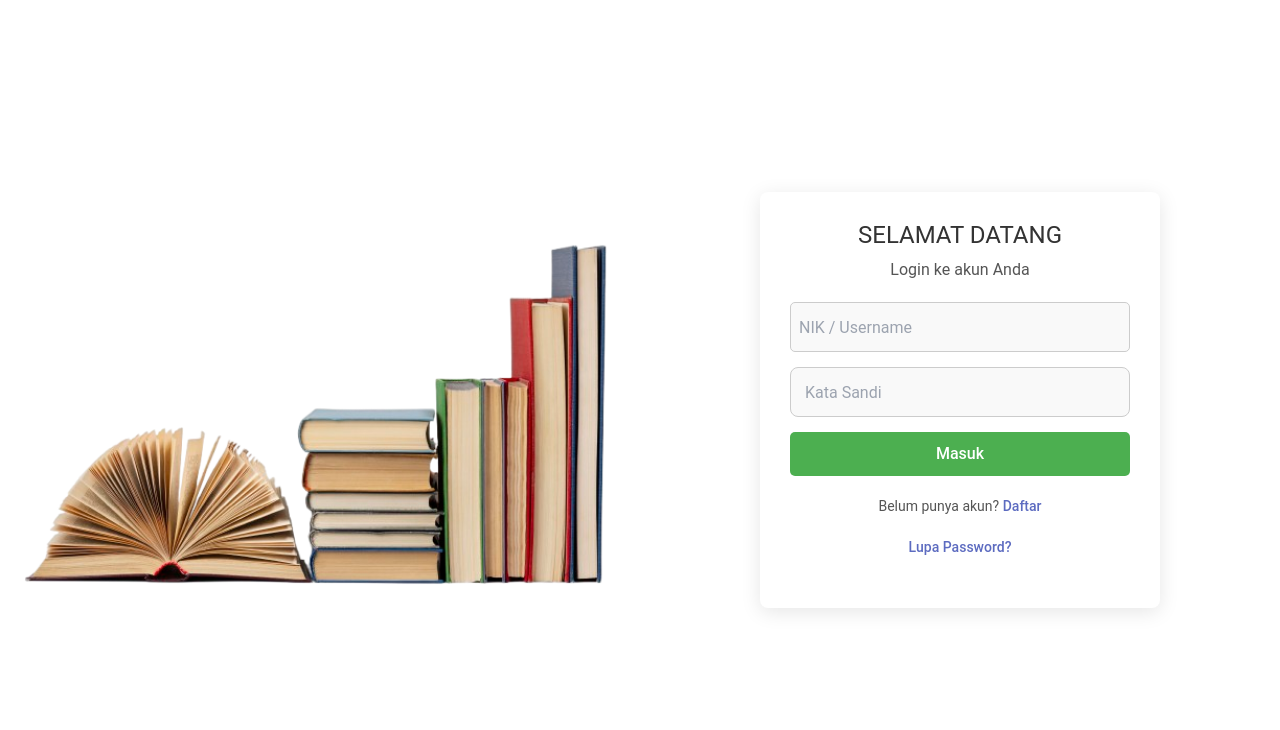
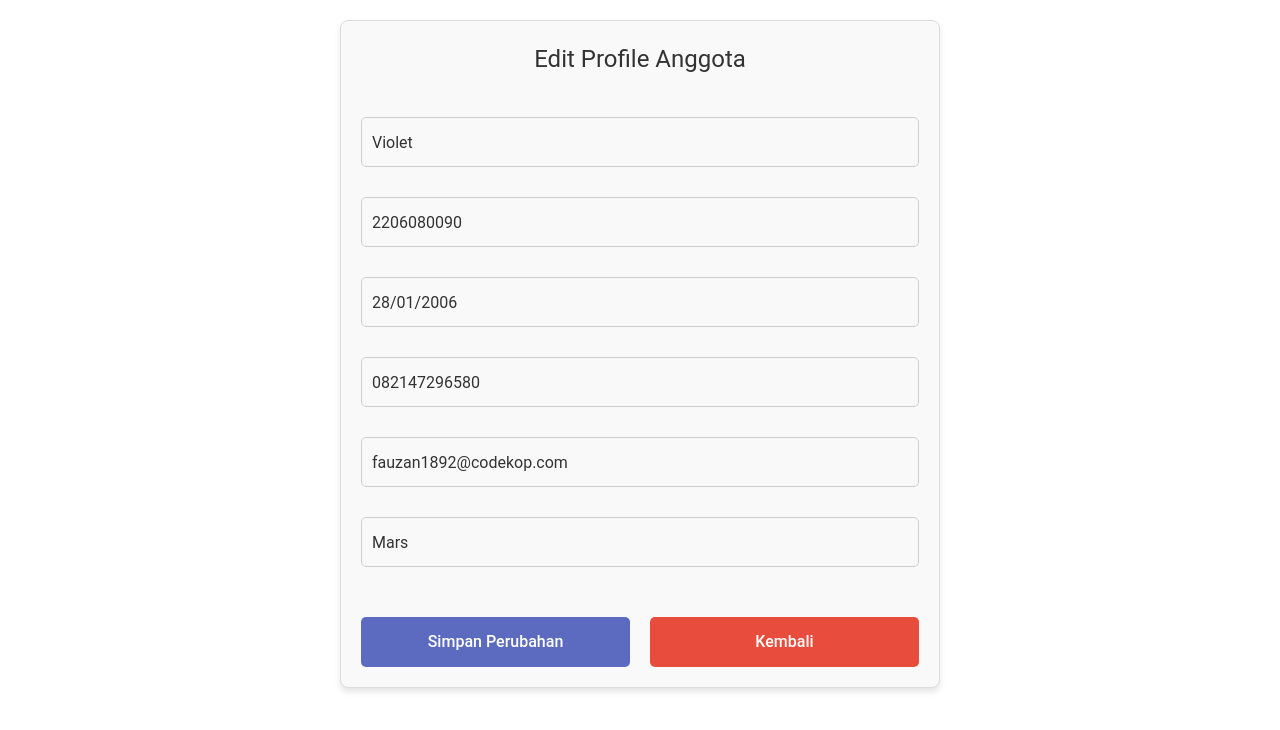
Before and after one commit to proyek-uas-arsitektur-sistem-perpus/proyek-sistem-perpus, a React (Vite) app in the folder frontend/: page /profile-anggota/edit in a window 1280 px wide. Shown: the top 730 px of the page. Built offline with nearby package versions, Linux system fonts and the light colour scheme.

Commit message:
menambahkan halaman

```diff
--- a/frontend/src/App.jsx
+++ b/frontend/src/App.jsx
@@ -9,7 +9,9 @@ import SidebarStaff from "./components/SidebarStaff";
 import SidebarPengguna from "./components/SidebarPengguna";
 import SearchFilter from "./components/SearchFilter";
 import ProfilePengguna from "./pages/ProfilePengguna"; // Halaman Profile
+import ProfileAnggota from "./pages/ProfileAnggota"; // Halaman Profile Anggota
 import EditProfilePengguna from "./pages/EditProfilePengguna"; // Halaman Edit Profile
+import EditProfileAnggota from "./pages/EditProfileAnggota";
 import DataBuku from "./pages/Databuku";
 import TambahBuku from "./pages/Tambahbuku";
 import DataBukuEdit from "./pages/DataBukuEdit";
@@ -24,8 +26,8 @@ import LaporanStock from "./pages/LaporanStock";
 import PeminjamanStaff from "./pages/PeminjamanStaff";
 import PengembalianStaff from "./pages/PengembalianStaff";
 import DendaStaff from "./pages/DendaStaff";
-import TambahPeminjaman from "./pages/TambahPeminjamanStaff";
-import DetailPeminjaman from "./pages/DetailPinjamanStaff";
+import TambahPeminjaman from "./pages/TambahPeminjamanStaff"; // Halaman Tambah Peminjaman
+import DetailPeminjaman from "./pages/DetailPinjamanStaff"; // Halaman Detail Peminjaman
 import "./App.css";
 
 const App = () => {
@@ -33,6 +35,7 @@ const App = () => {
     <Router>
       <div className="app">
         <Routes>
+          {/* Rute Login dan Register */}
           <Route path="/login" element={<Login />} />
           <Route path="/register" element={<Register />} />
 
@@ -58,8 +61,11 @@ const App = () => {
             }
           />
 
+          {/* Halaman Ubah Password */}
           <Route path="/login/change-password" element={<GantiPassword />} />
           <Route path="/lupa-password" element={<GantiPassword />} />
+
+          {/* Search Filter untuk Staff */}
           <Route
             path="/search"
             element={
@@ -69,46 +75,50 @@ const App = () => {
               </div>
             }
           />
+
+          {/* Logout */}
           <Route path="/logout" element={<Logout />} />
+
+          {/* Profil Pengguna */}
           <Route path="/profile" element={<ProfilePengguna />} /> {/* Route untuk Profil */}
           <Route path="/profile/edit" element={<EditProfilePengguna />} /> {/* Route untuk Edit Profil */}
-          <Route path="/data-pengguna" element={<DataPengguna />} /> {/* Route untuk Data Pengguna */}
-          <Route path="*" element={<Login />} />
+          <Route path="/profile-anggota/edit" element={<EditProfileAnggota />} />
 
-          {/* Tambahkan route untuk halaman DataBuku */}
+          {/* Profil Anggota */}
+          <Route path="/profile-anggota" element={<ProfileAnggota />} /> {/* Route untuk Profil Anggota */}
+
+          {/* Data Pengguna */}
+          <Route path="/data-pengguna" element={<DataPengguna />} />
+          <Route path="/data-pengguna/tambah" element={<TambahDataPengguna />} />
+          <Route path="/data-pengguna/edit/:id" element={<EditDataPengguna />} />
+
+          {/* Halaman Buku */}
           <Route path="/data-buku" element={<DataBuku />} />
           <Route path="/tambah-buku" element={<TambahBuku />} />
           <Route path="/data-buku-edit" element={<DataBukuEdit />} />
           <Route path="/detail-buku" element={<DetailBuku />} />
 
+          {/* Halaman Peminjaman */}
+          <Route path="/peminjaman-staff" element={<PeminjamanStaff />} />
+          <Route path="/peminjaman-staff/tambah" element={<TambahPeminjaman />} />
+          <Route path="/peminjaman-staff/:id" element={<DetailPeminjaman />} />
 
-
-          {/* Tambahkan route untuk halaman Peminjaman */}
-          <Route path="/peminjaman-staff" element={<PeminjamanStaff />} />
-
-          {/* Tambahkan route untuk halaman Pengembalian */}
+          {/* Halaman Pengembalian */}
           <Route path="/pengembalian-staff" element={<PengembalianStaff />} />
 
-          {/* Tambahkan route untuk halaman Denda */}
+          {/* Halaman Denda */}
           <Route path="/denda-staff" element={<DendaStaff />} />
 
-          {/* Tambahkan route untuk halaman Kategori */}
+          {/* Halaman Kategori */}
           <Route path="/kategori" element={<Kategori />} />
 
-          {/* Tambahkan route untuk halaman Tambah Peminjaman */}
-          <Route path="/peminjaman-staff/tambah" element={<TambahPeminjaman />} />
-
-          {/* Tambahkan route untuk halaman DetailPeminjam */}
-          <Route path="/peminjaman-staff/:id" element={<DetailPeminjaman />} />
-
-          {/* Rute tambahan untuk TambahDataPengguna dan EditDataPengguna */}
-          <Route path="/data-pengguna/tambah" element={<TambahDataPengguna />} />
-          <Route path="/data-pengguna/edit/:id" element={<EditDataPengguna />} />
-
-          {/* Rute untuk fitur stock opname */}
+          {/* Fitur Stock */}
           <Route path="/stock-masuk" element={<StockMasuk />} />
           <Route path="/stock-keluar" element={<StockKeluar />} />
           <Route path="/laporan-stock" element={<LaporanStock />} />
+
+          {/* Redirect jika route tidak ditemukan */}
+          <Route path="*" element={<Login />} />
         </Routes>
       </div>
     </Router>
--- /dev/null
+++ b/frontend/src/pages/EditProfileAnggota.css
@@ -0,0 +1,69 @@
+/* Reset dan pengaturan dasar */
+* {
+    margin: 0;
+    padding: 0;
+    box-sizing: border-box;
+  }
+
+  .form-container {
+    max-width: 800px;
+    margin: 20px auto;
+    padding: 20px;
+    background: #f9f9f9;
+    border-radius: 8px;
+    box-shadow: 0px 4px 6px rgba(0, 0, 0, 0.1);
+  }
+
+  .form-container h2 {
+    text-align: center;
+    margin-bottom: 20px;
+    font-size: 24px;
+  }
+
+  .form-container form {
+    display: flex;
+    flex-direction: column;
+    gap: 15px;
+  }
+
+  .form-container input {
+    padding: 10px;
+    font-size: 16px;
+    border: 1px solid #ccc;
+    border-radius: 5px;
+  }
+
+  .button-group {
+    display: flex;
+    justify-content: center; /* Posisikan tombol di tengah */
+    gap: 10px; /* Jarak antar tombol */
+  }
+
+  .action-button {
+    padding: 12px 24px; /* Ukuran tombol */
+    font-size: 16px;
+    border-radius: 5px;
+    border: none;
+    cursor: pointer;
+    text-align: center;
+    transition: background-color 0.3s ease;
+    flex: 1;
+  }
+
+  .save-button {
+    background-color: #3498db; /* Warna biru */
+    color: white;
+  }
+
+  .save-button:hover {
+    background-color: #2980b9; /* Biru gelap saat hover */
+  }
+
+  .back-button {
+    background-color: #e74c3c !important; /* Warna merah */
+    color: white;
+  }
+
+  .back-button:hover {
+    background-color: #c0392b !important; /* Merah gelap saat hover */
+  }
--- /dev/null
+++ b/frontend/src/pages/EditProfileAnggota.jsx
@@ -0,0 +1,100 @@
+import React, { useState } from "react";
+import { useNavigate } from "react-router-dom";
+import "./EditProfileAnggota.css";
+
+const EditProfileAnggota = () => {
+  const navigate = useNavigate();
+
+  const [formData, setFormData] = useState({
+    nama: "Violet",
+    nik: "2206080090",
+    tanggalLahir: "28/01/2006",
+    telepon: "082147296580",
+    email: "fauzan1892@codekop.com",
+    alamat: "Mars",
+  });
+
+  const handleChange = (e) => {
+    const { name, value } = e.target;
+    setFormData({
+      ...formData,
+      [name]: value,
+    });
+  };
+
+  const handleSubmit = (e) => {
+    e.preventDefault();
+    alert("Data berhasil diperbarui!");
+    navigate("/profile-anggota"); // Navigasi kembali ke halaman Profile Anggota
+  };
+
+  const handleBack = () => {
+    navigate("/profile-anggota"); // Navigasi kembali ke halaman Profile Anggota
+  };
+
+  return (
+    <div className="form-container">
+      <h2>Edit Profile Anggota</h2>
+      <form onSubmit={handleSubmit}>
+        <input
+          type="text"
+          name="nama"
+          value={formData.nama}
+          onChange={handleChange}
+          placeholder="Nama"
+          required
+        />
+        <input
+          type="text"
+          name="nik"
+          value={formData.nik}
+          onChange={handleChange}
+          placeholder="NIK"
+          required
+        />
+        <input
+          type="text"
+          name="tanggalLahir"
+          value={formData.tanggalLahir}
+          onChange={handleChange}
+          placeholder="Tanggal Lahir"
+          required
+        />
+        <input
+          type="text"
+          name="telepon"
+          value={formData.telepon}
+          onChange={handleChange}
+          placeholder="Telepon"
+          required
+        />
+        <input
+          type="email"
+          name="email"
+          value={formData.email}
+          onChange={handleChange}
+          placeholder="Email"
+          required
+        />
+        <input
+          type="text"
+          name="alamat"
+          value={formData.alamat}
+          onChange={handleChange}
+          placeholder="Alamat"
+          required
+        />
+        <div className="button-group">
+          <button type="submit" className="action-button save-button">
+            Simpan Perubahan
+          </button>
+          <button type="button" className="action-button back-button" onClick={handleBack}>
+            Kembali
+          </button>
+        </div>
+      </form>
+    </div>
+  );
+};
+
+export default EditProfileAnggota;
--- /dev/null
+++ b/frontend/src/pages/ProfileAnggota.css
@@ -0,0 +1,65 @@
+.profile-container {
+  max-width: 800px;
+  margin: 20px auto;
+  padding: 20px;
+  background: #f9f9f9;
+  border-radius: 8px;
+  box-shadow: 0px 4px 6px rgba(0, 0, 0, 0.1);
+}
+
+.profile-container h2 {
+  text-align: center;
+  margin-bottom: 20px;
+  font-size: 24px;
+}
+
+.profile-table {
+  width: 100%;
+  border-collapse: collapse;
+  margin-bottom: 20px;
+}
+
+.profile-table th,
+.profile-table td {
+  padding: 10px;
+  border: 1px solid #ddd;
+  text-align: left;
+}
+
+.profile-table th {
+  background-color: #f4f4f4;
+  font-weight: bold;
+  width: 30%;
+}
+
+.button-group {
+  display: flex;
+  justify-content: center; /* Menyelaraskan tombol di tengah */
+  align-items: center; /* Menyelaraskan tombol secara vertikal */
+  margin-top: 20px; /* Jarak antara tabel dan tombol */
+}
+
+.edit-button,
+.back-button {
+  color: #fff;
+  border: none;
+  padding: 10px 20px; /* Padding tombol */
+  border-radius: 5px;
+  cursor: pointer;
+  font-size: 16px; /* Ukuran font tombol */
+  height: 50px; /* Tinggi tombol yang sama */
+  width: 150px; /* Lebar tombol yang sama */
+  display: flex;
+  align-items: center;
+  justify-content: center; /* Pusatkan teks dalam tombol */
+  transition: background-color 0.3s ease, transform 0.2s ease; /* Efek transisi */
+  margin: 0; /* Hilangkan margin default */
+}
+
+.button-group .edit-button {
+  background: #3498db; /* Tambahkan !important untuk memastikan prioritas */
+}
+
+.button-group .edit-button:hover {
+  background: #2980b9; /* Biru lebih gelap saat hover */
+}
--- /dev/null
+++ b/frontend/src/pages/ProfileAnggota.jsx
@@ -0,0 +1,68 @@
+import React, { useState } from "react";
+import { useNavigate } from "react-router-dom";
+import "./ProfileAnggota.css";
+
+const ProfileAnggota = () => {
+  const navigate = useNavigate();
+
+  const [data] = useState({
+    nama: "Violet",
+    nik: "2206080090",
+    tanggalLahir: "28/01/2006",
+    telepon: "082147296580",
+    email: "fauzan1892@codekop.com",
+    alamat: "Mars",
+  });
+
+  const handleBack = () => {
+    navigate("/dashboard-pengguna");
+  };
+
+  const handleEdit = () => {
+    navigate("/profile-anggota/edit"); // Navigasi ke halaman Edit Profile Anggota
+  };
+
+  return (
+    <div className="profile-container">
+      <h2>Profile Anggota</h2>
+      <table className="profile-table">
+        <tbody>
+          <tr>
+            <th>Nama</th>
+            <td>{data.nama}</td>
+          </tr>
+          <tr>
+            <th>NIK</th>
+            <td>{data.nik}</td>
+          </tr>
+          <tr>
+            <th>Tanggal Lahir</th>
+            <td>{data.tanggalLahir}</td>
+          </tr>
+          <tr>
+            <th>Telepon</th>
+            <td>{data.telepon}</td>
+          </tr>
+          <tr>
+            <th>Email</th>
+            <td>{data.email}</td>
+          </tr>
+          <tr>
+            <th>Alamat</th>
+            <td>{data.alamat}</td>
+          </tr>
+        </tbody>
+      </table>
+      <div className="button-group">
+        <button className="edit-button" onClick={handleEdit}>
+          Edit Data
+        </button>
+        <button className="back-button" onClick={handleBack}>
+          Kembali
+        </button>
+      </div>
+    </div>
+  );
+};
+
+export default ProfileAnggota;
```
Also changed, not shown: frontend/src/components/SidebarPengguna.jsx (+2 -8 lines).
